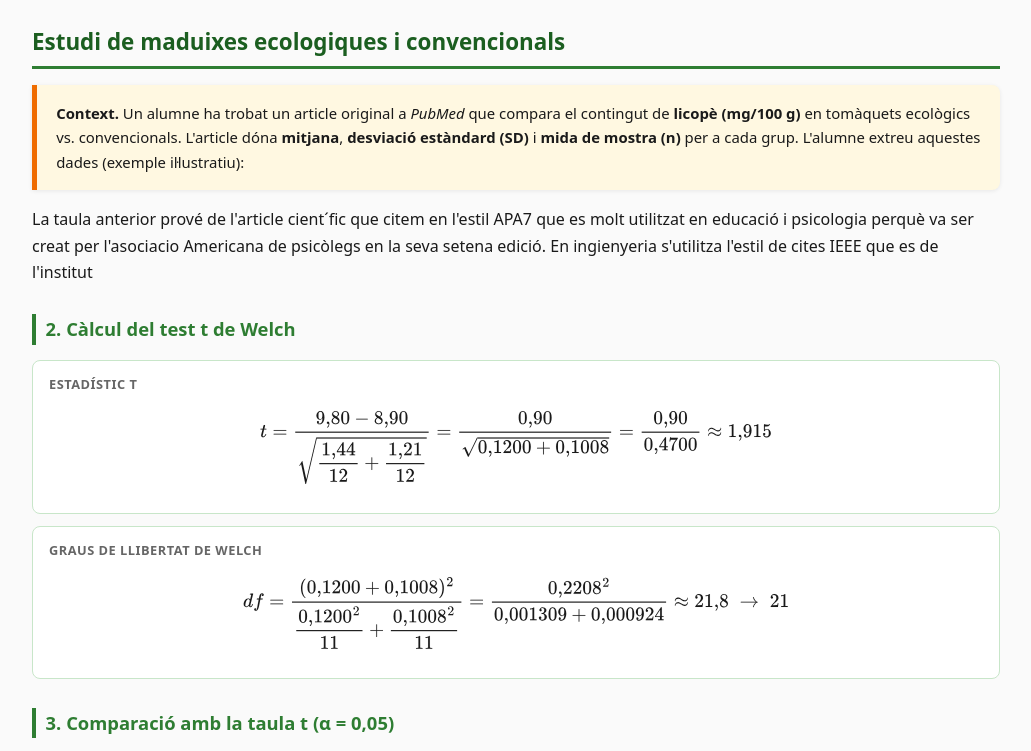
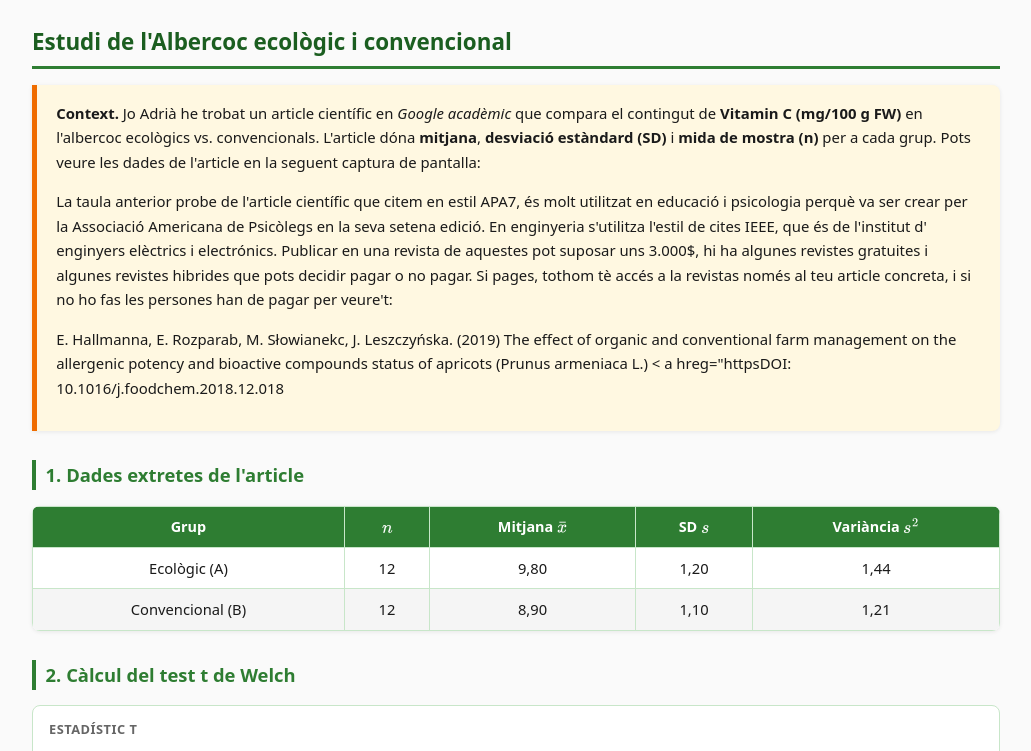
Before and after one commit to ncamachopompeu/ncamachopompeu.github.io, a plain HTML site: page t/index.html in a window 1280 px wide. Shown: the top 751 px of the page, without its empty margins (124-1155 px from the left). Drawn offline with nearby package versions, Linux system fonts and the light colour scheme.

Commit message:
Update index.html

```diff
--- a/t/index.html
+++ b/t/index.html
@@ -3,7 +3,7 @@
 <head>
 <meta charset="UTF-8">
 <meta name="viewport" content="width=device-width, initial-scale=1">
-<title>Estudi de les maduixes ecologiques i convencionals</title>
+<title>Estudi de l'Albercoc ecològic i convencional</title>
 
 <script>
 window.MathJax = {
@@ -159,16 +159,25 @@ window.MathJax = {
 </head>
 <body>
 
-<h1>Estudi de maduixes ecologiques i convencionals</h1>
+<h1>Estudi de l'Albercoc ecològic i convencional</h1>
 
 <div class="box nota">
-  <strong>Context.</strong> Un alumne ha trobat un article original a <em>PubMed</em> que compara el contingut de
-  <strong>licopè (mg/100 g)</strong> en tomàquets ecològics vs. convencionals. L'article dóna
+  <strong>Context.</strong> Jo Adrià he trobat un article científic en <em>Google acadèmic</em> que compara el contingut de
+  <strong> Vitamin C (mg/100 g FW)</strong> en l'albercoc ecològics vs. convencionals. L'article dóna
   <strong>mitjana</strong>, <strong>desviació estàndard (SD)</strong> i <strong>mida de mostra (n)</strong>
-  per a cada grup. L'alumne extreu aquestes dades (exemple il·lustratiu):
+  per a cada grup. Pots veure les dades de l'article en la seguent captura de pantalla:
+  <img scr="Taula3.png">
+  <p> La taula anterior probe de l'article científic que citem en estil APA7, és molt utilitzat en educació i psicologia
+    perquè va ser crear per la Associació Americana de Psicòlegs en la seva setena edició. En
+     enginyeria s'utilitza l'estil de cites IEEE, que és de l'institut d' enginyers elèctrics i electrónics.
+    Publicar en una revista de aquestes pot suposar uns 3.000$, hi ha algunes revistes
+    gratuites i algunes revistes hibrides que pots decidir pagar o no pagar. Si pages, tothom tè accés a la revistas només al teu
+     article concreta, i si no ho fas les persones han de pagar per veure't:</p>
+  <p> E. Hallmanna, E. Rozparab, M. Słowianekc, J. Leszczyńska. (2019) The effect of organic and conventional farm management on the allergenic
+potency and bioactive compounds status of apricots (Prunus armeniaca L.) < a hreg="httpsDOI: 10.1016/j.foodchem.2018.12.018 </p>
 </div>
-La taula anterior prové de l'article cient´fic que citem en l'estil APA7 que es molt utilitzat en educació i psicologia perquè va ser creat per l'asociacio Americana de psicòlegs en la seva
-setena edició. En ingienyeria s'utilitza l'estil de cites IEEE que es de l'institut <!-- ============================================================ -
+
+<!-- ============================================================ -->
 <h2>1. Dades extretes de l'article</h2>
 
 <div class="taula-wrap">
```
